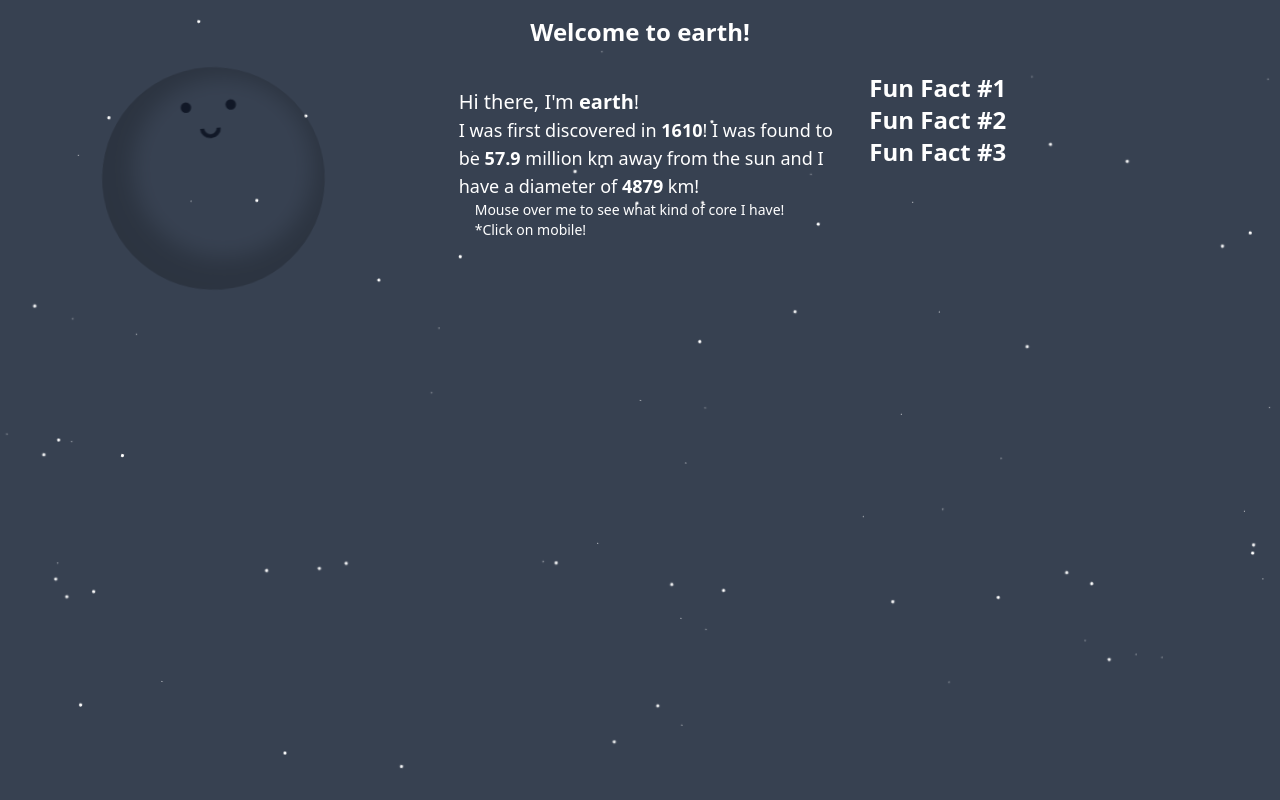
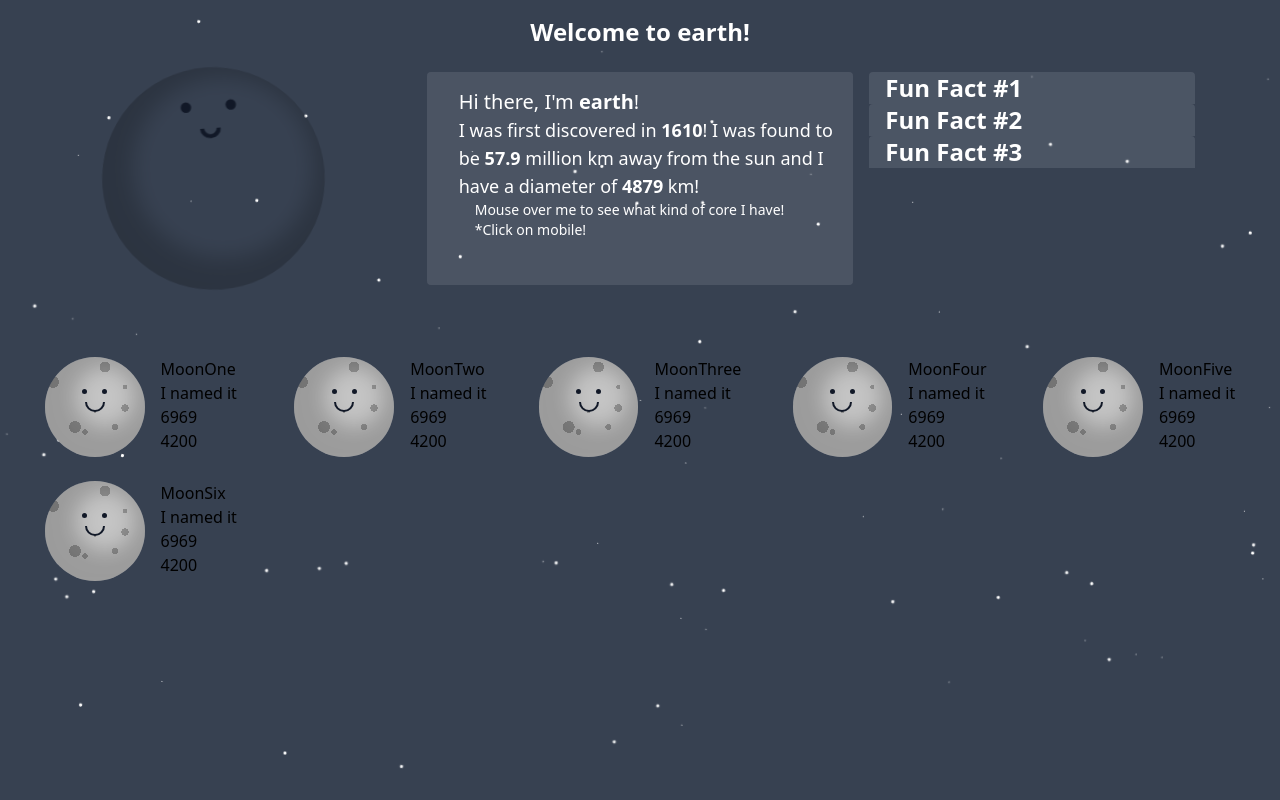
Before and after one commit to cam-peck/mission-beepossible, a Next.js app: page /earth in a window 1280 px wide. Built offline with nearby package versions, Linux system fonts and the light colour scheme.

Commit message:
Created component to render moons, and adjusting styling on planets page for responive and overall design

```diff
--- a/components/funFacts.tsx
+++ b/components/funFacts.tsx
@@ -33,16 +33,18 @@ const FactContainer = (props: funFacts) => {
     const factsList = factsArray.map((funFacts: fact) => {
       const display = fact === funFacts.factNum ? '' : 'hidden';
       return (
-        <div className="w-4/5 pl-4 " key={funFacts.factNum}>
+        <div className="w-full lg:pl-4 lg:w-4/5" key={funFacts.factNum}>
           <div
-            className="text-2xl font-bold text-white cursor-pointer"
+            className="pl-4 text-2xl font-bold text-white bg-gray-400 rounded-t cursor-pointer bg-opacity-20"
             onClick={() => {
               setFact(funFacts.factNum);
             }}
           >
             Fun Fact #{funFacts.factNum}
           </div>
-          <p className={`${display} text-white`}>{funFacts.funFact}</p>
+          <p className={`${display} pl-4 text-white bg-white bg-opacity-20`}>
+            {funFacts.funFact}
+          </p>
         </div>
       );
     });
@@ -50,7 +52,7 @@ const FactContainer = (props: funFacts) => {
   };
 
   return (
-    <div className="flex flex-col w-full lg:w-1/3">
+    <div className="flex flex-col w-full pt-4 lg:pt-0 lg:w-1/3">
       {renderFacts(factsArray)}
     </div>
   );
--- a/components/renderMoons.tsx
+++ b/components/renderMoons.tsx
@@ -0,0 +1,46 @@
+type moonTestData = {
+  moonName: string;
+  nameHistory: string;
+  yearDiscovered: number;
+  diameter: number;
+};
+
+interface moonData {
+  moonData: moonTestData[];
+}
+
+const Moons = (props: moonData) => {
+  const renderMoons = (data: moonTestData[]) => {
+    const moonLists = data.map((moon: moonTestData) => {
+      return (
+        <div
+          key={moon.moonName}
+          className="flex justify-center pt-6 basis-full md:basis-1/3 lg:basis-1/5"
+        >
+          <div className="w-2/5 planet moon">
+            <div className="flex flex-col items-center w-1/4 pt-8">
+              <div className="flex justify-between w-full">
+                <div className="w-[5px] aspect-square bg-gray-900 rounded-full" />
+                <div className="w-[5px] aspect-square bg-gray-900 rounded-full" />
+              </div>
+              <div className="w-[20px] h-[10px] rounded-b-full border-b-2 border-l-2 border-gray-900 border-r-2 mt-2" />
+            </div>
+          </div>
+          <div className="pl-4">
+            <h1>{moon.moonName}</h1>
+            <p>{moon.nameHistory}</p>
+            <p>{moon.yearDiscovered}</p>
+            <p>{moon.diameter}</p>
+          </div>
+        </div>
+      );
+    });
+    return moonLists;
+  };
+
+  return (
+    <div className="flex flex-wrap p-4">{renderMoons(props.moonData)}</div>
+  );
+};
+
+export default Moons;
--- a/pages/[planetName].tsx
+++ b/pages/[planetName].tsx
@@ -1,6 +1,7 @@
 import { useRouter } from 'next/router';
 import { useState, useEffect } from 'react';
 import FactContainer from '../components/funFacts';
+import Moons from '../components/renderMoons';
 
 // all planet code for base planet component goes in here
 type testData = {
@@ -46,19 +47,31 @@ const moonTestData: moonTestData[] = [
     diameter: 4200,
   },
   {
-    moonName: 'MoonOne',
+    moonName: 'MoonTwo',
     nameHistory: 'I named it',
     yearDiscovered: 6969,
     diameter: 4200,
   },
   {
-    moonName: 'MoonOne',
+    moonName: 'MoonThree',
     nameHistory: 'I named it',
     yearDiscovered: 6969,
     diameter: 4200,
   },
   {
-    moonName: 'MoonOne',
+    moonName: 'MoonFour',
+    nameHistory: 'I named it',
+    yearDiscovered: 6969,
+    diameter: 4200,
+  },
+  {
+    moonName: 'MoonFive',
+    nameHistory: 'I named it',
+    yearDiscovered: 6969,
+    diameter: 4200,
+  },
+  {
+    moonName: 'MoonSix',
     nameHistory: 'I named it',
     yearDiscovered: 6969,
     diameter: 4200,
@@ -83,11 +96,11 @@ export default function Planets() {
     return (
       <>
         <div className="stars animate-[twinkle_300s_linear_infinite]" />
-        <div className="h-screen bg-gray-700">
+        <div className="h-full bg-gray-700 lg:h-screen">
           <p className="p-4 text-2xl font-bold text-center text-white lg:pb-6">
             Welcome to {planetName}!
           </p>
-          <div className="flex flex-wrap">
+          <div className="flex flex-wrap pb-8">
             <div className="m-auto basis-2/4 lg:basis-1/3 ">
               <div
                 className={`animate-[idle_10s_ease_infinite] m-auto w-full md:w-1/2 planet bg-${planetName} ${planetName}`}
@@ -119,7 +132,7 @@ export default function Planets() {
                 </div>
               </div>
             </div>
-            <div className="p-4 text-white lg:pl-8 basis-full lg:basis-1/3">
+            <div className="p-4 mt-4 text-white bg-white rounded lg:mt-0 bg-opacity-10 lg:pl-8 basis-full lg:basis-1/3">
               <p className="text-xl">
                 Hi there, I&apos;m{' '}
                 <span className="font-bold">{planetName}</span>!
@@ -143,6 +156,7 @@ export default function Planets() {
               funFact3={data.funFact3}
             />
           </div>
+          <Moons moonData={moonTestData} />
         </div>
       </>
     );
--- a/pages/_document.tsx
+++ b/pages/_document.tsx
@@ -1,13 +1,13 @@
-import { Html, Head, Main, NextScript } from 'next/document'
+import { Html, Head, Main, NextScript } from 'next/document';
 
 export default function Document() {
   return (
     <Html lang="en">
       <Head />
-      <body className="overflow-hidden">
+      <body className="lg:overflow-hidden">
         <Main />
         <NextScript />
       </body>
     </Html>
-  )
+  );
 }
--- a/styles/globals.css
+++ b/styles/globals.css
@@ -23,22 +23,6 @@
     justify-content: center;
     transform-style: preserve-3d;
     box-shadow: inset 10px -10px 20px 20px rgb(0 0 0 / 20.7%);
-  }
-
-  .moon {
-    background-color: rgb(176 176 176);
-    background-image: radial-gradient(
-        circle at 8% 25%,
-        rgb(126 87 60) 5%,
-        transparent 5%
-      ),
-      radial-gradient(circle at 30% 70%, rgb(126 87 60) 6%, transparent 6%),
-      radial-gradient(circle at 60% 10%, rgb(126 87 60) 5%, transparent 5%),
-      radial-gradient(circle at 70% 70%, rgb(126 87 60) 3%, transparent 3%),
-      radial-gradient(circle at 80% 30%, rgb(126 87 60) 2%, transparent 2%),
-      radial-gradient(circle at 40% 75%, rgb(126 87 60) 3%, transparent 3%),
-      radial-gradient(circle at 50% 40%, rgb(126 87 60) 2%, transparent 2%),
-      radial-gradient(circle at 80% 51%, rgb(126 87 60) 4%, transparent 4%);
   }
 
   .stars {
@@ -310,4 +294,20 @@
       radial-gradient(circle at 80% 30%, rgb(253 220 161) 2%, transparent 2%),
       radial-gradient(circle at 80% 51%, rgb(253 220 161) 4%, transparent 4%);
   }
+
+  .moon {
+    background-color: rgb(196 196 196);
+    background-image: radial-gradient(
+        circle at 8% 25%,
+        rgb(146 146 146) 5%,
+        transparent 5%
+      ),
+      radial-gradient(circle at 30% 70%, rgb(146 146 146) 6%, transparent 6%),
+      radial-gradient(circle at 60% 10%, rgb(146 146 146) 5%, transparent 5%),
+      radial-gradient(circle at 70% 70%, rgb(146 146 146) 3%, transparent 3%),
+      radial-gradient(circle at 80% 30%, rgb(146 146 146) 2%, transparent 2%),
+      radial-gradient(circle at 40% 75%, rgb(146 146 146) 3%, transparent 3%),
+      radial-gradient(circle at 50% 55%, rgb(146 146 146) 2%, transparent 2%),
+      radial-gradient(circle at 80% 51%, rgb(146 146 146) 4%, transparent 4%);
+  }
 }
```
